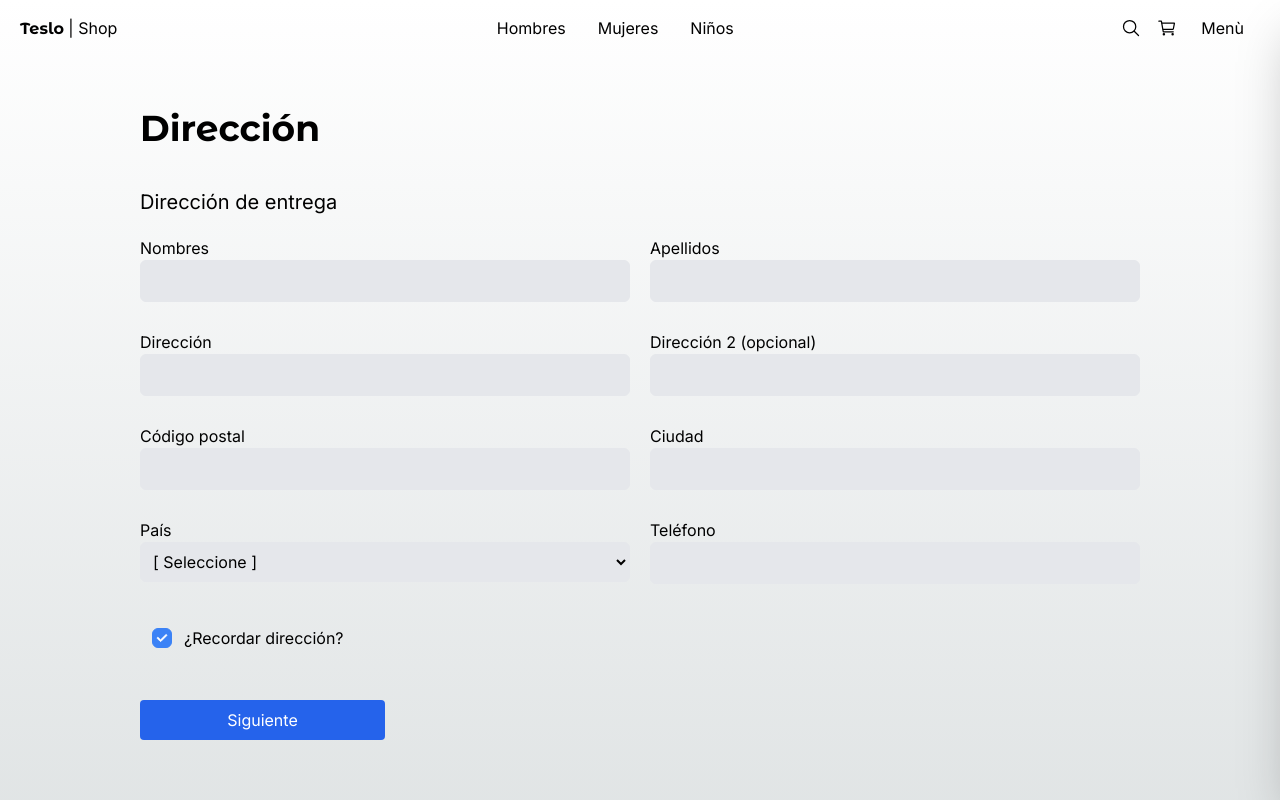
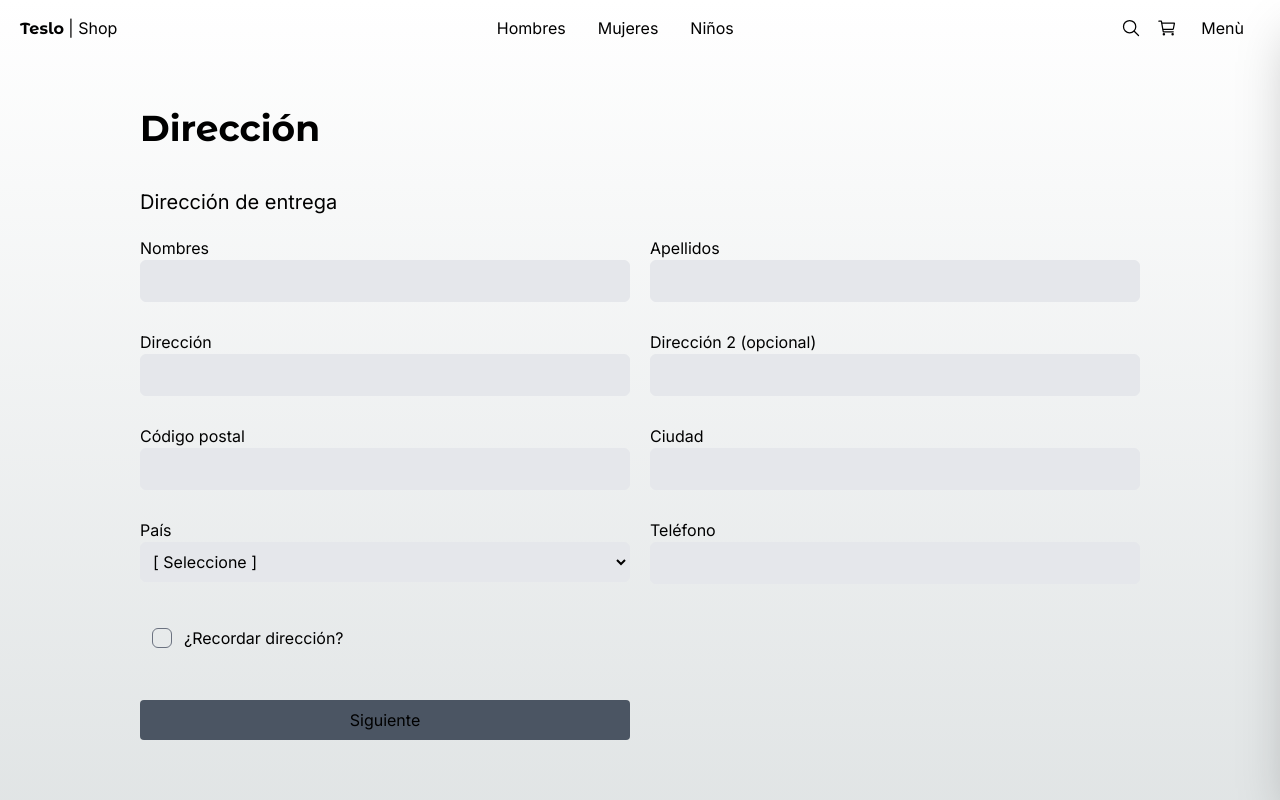
Before and after one commit to UrielQuiroz/teslo-shop, a Next.js app: page /checkout/address in a window 1280 px wide. Shown: the top 800 px of the page. Built offline with nearby package versions, Linux system fonts and the light colour scheme; no server answers; sample sign-in values are in the browser's storage.

Commit message:
Controlar el formulario - useForm Hook

```diff
--- a/src/app/(shop)/checkout/address/ui/AddressForm.tsx
+++ b/src/app/(shop)/checkout/address/ui/AddressForm.tsx
@@ -1,43 +1,93 @@
 "use client";
 
-import Link from "next/link";
+import clsx from "clsx";
+import { useForm } from "react-hook-form";
+
+type FormInputs = {
+    firstName: string;
+    lastName: string;
+    address: string;
+    address2?: string;
+    postalCode: string;
+    city: string;
+    country: string;
+    phone: string;
+    rememberAddress: boolean;
+}
 
 export const AddressForm = () => {
+
+    const { handleSubmit, register, formState: { isValid } } = useForm<FormInputs>();
+
+    const onSubmit = ( data: FormInputs ) => {
+        console.log({data})
+    }
+
     return (
-    <div className="grid grid-cols-1 gap-2 sm:gap-5 sm:grid-cols-2">
+      <form
+        onSubmit={handleSubmit(onSubmit)}
+        className="grid grid-cols-1 gap-2 sm:gap-5 sm:grid-cols-2"
+      >
         <div className="flex flex-col mb-2">
           <span>Nombres</span>
-        <input type="text" className="p-2 border rounded-md bg-gray-200" />
+          <input
+            type="text"
+            className="p-2 border rounded-md bg-gray-200"
+            {...register("firstName", { required: true })}
+          />
         </div>
 
         <div className="flex flex-col mb-2">
           <span>Apellidos</span>
-        <input type="text" className="p-2 border rounded-md bg-gray-200" />
+          <input
+            type="text"
+            className="p-2 border rounded-md bg-gray-200"
+            {...register("lastName", { required: true })}
+          />
         </div>
 
         <div className="flex flex-col mb-2">
           <span>Dirección</span>
-        <input type="text" className="p-2 border rounded-md bg-gray-200" />
+          <input
+            type="text"
+            className="p-2 border rounded-md bg-gray-200"
+            {...register("address", { required: true })}
+          />
         </div>
 
         <div className="flex flex-col mb-2">
           <span>Dirección 2 (opcional)</span>
-        <input type="text" className="p-2 border rounded-md bg-gray-200" />
+          <input
+            type="text"
+            className="p-2 border rounded-md bg-gray-200"
+            {...register("address2")}
+          />
         </div>
 
         <div className="flex flex-col mb-2">
           <span>Código postal</span>
-        <input type="text" className="p-2 border rounded-md bg-gray-200" />
+          <input
+            type="text"
+            className="p-2 border rounded-md bg-gray-200"
+            {...register("postalCode", { required: true })}
+          />
         </div>
 
         <div className="flex flex-col mb-2">
           <span>Ciudad</span>
-        <input type="text" className="p-2 border rounded-md bg-gray-200" />
+          <input
+            type="text"
+            className="p-2 border rounded-md bg-gray-200"
+            {...register("city", { required: true })}
+          />
         </div>
 
         <div className="flex flex-col mb-2">
           <span>País</span>
-        <select className="p-2 border rounded-md bg-gray-200">
+          <select
+            className="p-2 border rounded-md bg-gray-200"
+            {...register("country", { required: true })}
+          >
             <option value="">[ Seleccione ]</option>
             <option value="CRI">Costa Rica</option>
           </select>
@@ -45,7 +95,11 @@ export const AddressForm = () => {
 
         <div className="flex flex-col mb-2">
           <span>Teléfono</span>
-        <input type="text" className="p-2 border rounded-md bg-gray-200" />
+          <input
+            type="text"
+            className="p-2 border rounded-md bg-gray-200"
+            {...register("phone", { required: true })}
+          />
         </div>
 
         <div className="flex flex-col mb-2 sm:mt-1">
@@ -58,7 +112,7 @@ export const AddressForm = () => {
                 type="checkbox"
                 className="border-gray-500 before:content[''] peer relative h-5 w-5 cursor-pointer appearance-none rounded-md border border-blue-gray-200 transition-all before:absolute before:top-2/4 before:left-2/4 before:block before:h-12 before:w-12 before:-translate-y-2/4 before:-translate-x-2/4 before:rounded-full before:bg-blue-gray-500 before:opacity-0 before:transition-opacity checked:border-blue-500 checked:bg-blue-500 checked:before:bg-blue-500 hover:before:opacity-10"
                 id="checkbox"
-              checked
+                { ...register('rememberAddress' )}
               />
               <div className="pointer-events-none absolute top-2/4 left-2/4 -translate-y-2/4 -translate-x-2/4 text-white opacity-0 transition-opacity peer-checked:opacity-100">
                 <svg
@@ -80,13 +134,21 @@ export const AddressForm = () => {
             <span>¿Recordar dirección?</span>
           </div>
 
-        <Link
-          href="/checkout"
-          className="btn-primary flex w-full sm:w-1/2 justify-center "
+          <button
+            // href="/checkout"
+            disabled={!isValid}
+            type="submit"
+            // className="btn-primary flex w-full sm:w-1/2 justify-center "
+            className={
+                clsx({
+                    'btn-primary': isValid,
+                    'btn-disabled': !isValid
+                })
+            }
           >
             Siguiente
-        </Link>
+          </button>
         </div>
-    </div>
+      </form>
     );
 };
```
Lines whose indentation alone changed are shown as unchanged.
